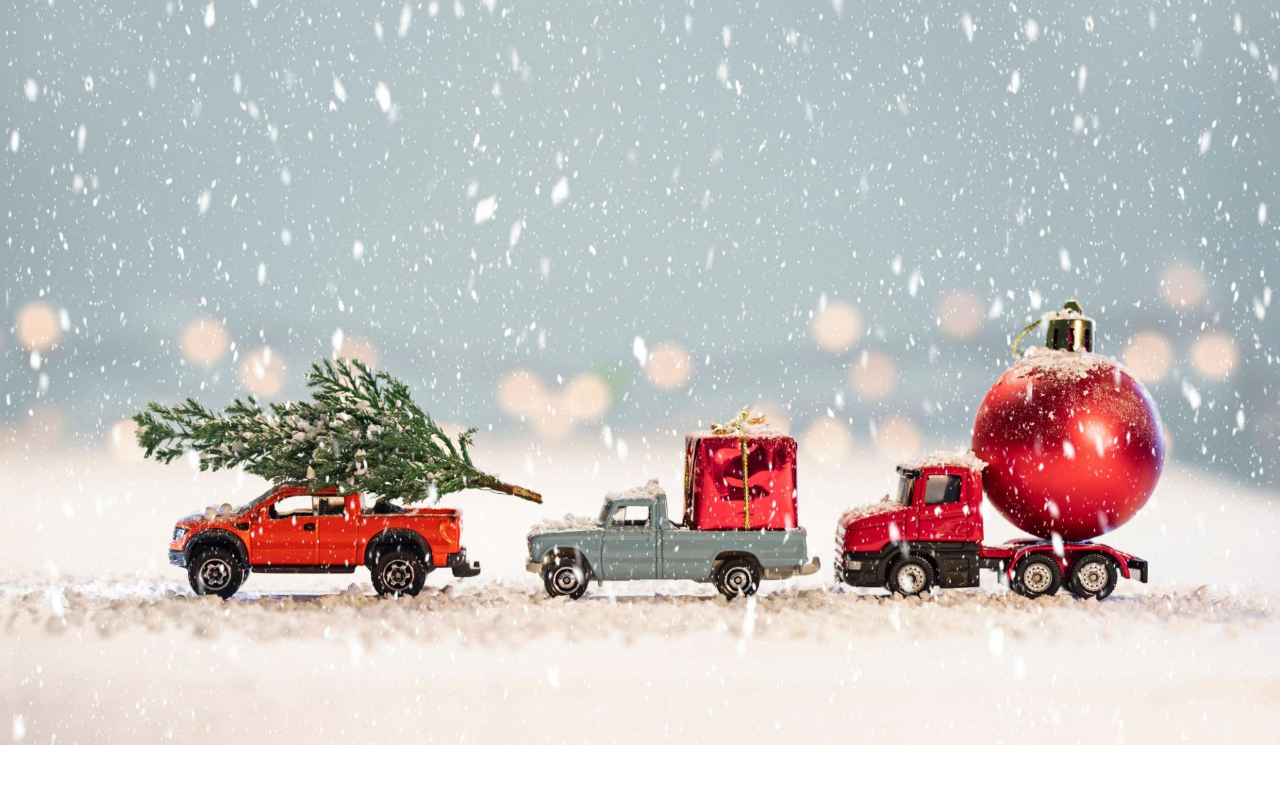
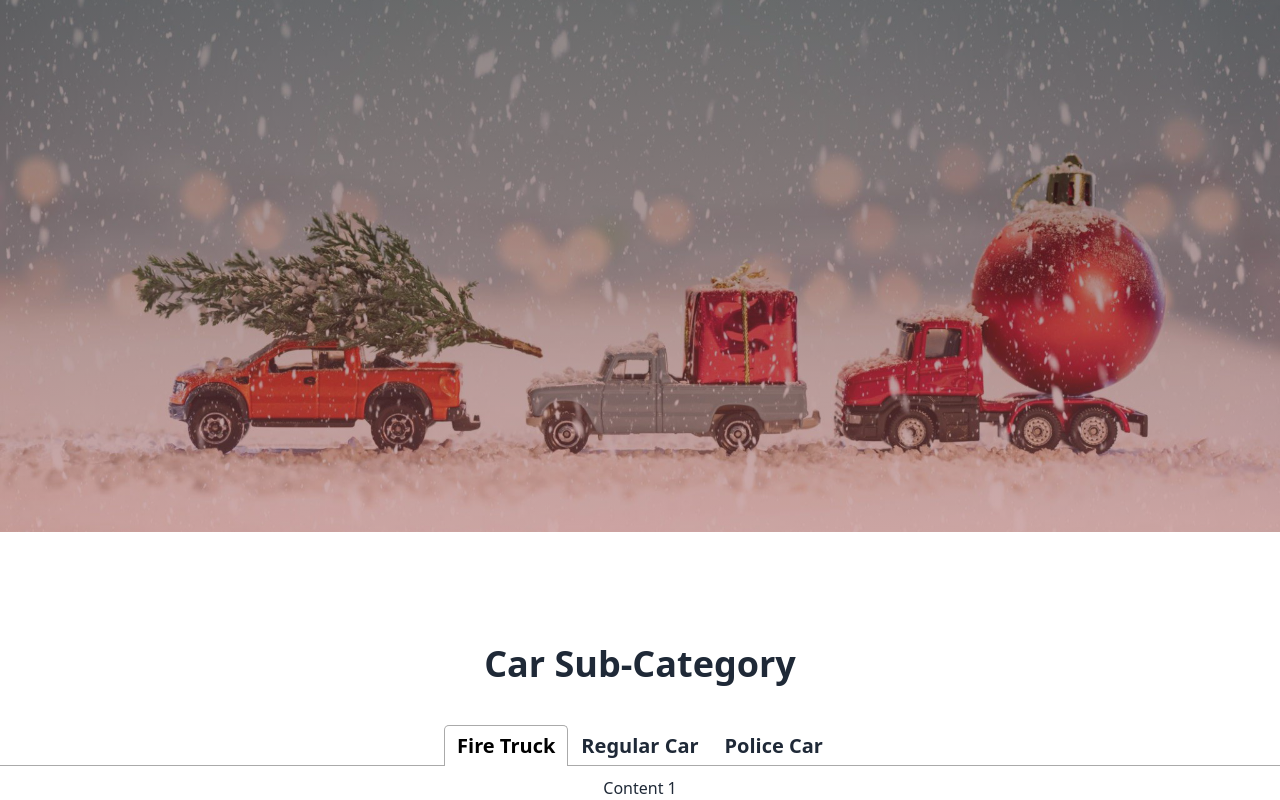
Before and after one commit to shakilcodes/toy-kingdom-client, a React (Vite) app: page / in a window 1280 px wide. Shown: the part 196-996 px from the top of the page. Before the commit the page ends 941 px from the top, so only its background shows below. Built offline with nearby package versions, Linux system fonts and the light colour scheme; no server answers.

Commit message:
banner added

```diff
--- a/src/Component/Home/Banner/Banner.css
+++ b/src/Component/Home/Banner/Banner.css
@@ -1,3 +1,20 @@
-.banner-container{
+.banner-container {
     background-image: url(./../../../../Toys/banner.jpg);
+    background-size: cover;
+    background-repeat: no-repeat;
+    height: 50vw;
+    width: auto;
+    position: relative;
 }
+
+.banner-container:after {
+    content: "";
+    position: absolute;
+    top: 0;
+    left: 0;
+    right: 0;
+    bottom: 0;
+    background: linear-gradient(to bottom, rgba(0, 0, 0, 0.5), rgba(160, 87, 87, 0.5));
+
+
+}
--- a/src/Component/Home/Banner/Banner.jsx
+++ b/src/Component/Home/Banner/Banner.jsx
@@ -6,7 +6,8 @@ const Banner = () => {
     return (
         <div>
             <div className='banner-container'>
-            <img src={banner} alt="" />
+            {/* <img src={banner} alt="" /> */}
+            <h1>This is banner section</h1>
             </div>
         </div>
     );
--- a/src/Component/Home/Home.jsx
+++ b/src/Component/Home/Home.jsx
@@ -1,10 +1,12 @@
 import React from 'react';
+import TabSection from '../Tab/TabSection';
 import Banner from './Banner/Banner';
 
 const Home = () => {
     return (
         <div>
             <Banner></Banner>
+            <TabSection></TabSection>
         </div>
     );
 };
--- /dev/null
+++ b/src/Component/Tab/TabSection.jsx
@@ -0,0 +1,34 @@
+import React from 'react';
+import { Tab, Tabs, TabList, TabPanel } from 'react-tabs';
+import 'react-tabs/style/react-tabs.css';
+
+
+const TabSection = () => {
+    return (
+        <div>
+            <h1 className='text-4xl font-bold text-center my-16'></h1>
+            <div className='text-center'>
+                <Tabs>
+                    <h1 className='text-4xl font-semibold mt-28 mb-10'>Car Sub-Category</h1>
+                    <TabList>
+                        <Tab><h1 className='text-xl font-semibold'>Fire Truck</h1></Tab>
+                        <Tab><h1 className='text-xl font-semibold'>Regular Car</h1></Tab>
+                        <Tab><h1 className='text-xl font-semibold'>Police Car</h1></Tab>
+                    </TabList>
+
+                    <TabPanel>
+                        <h2>Content 1</h2>
+                    </TabPanel>
+                    <TabPanel>
+                        <h2>Content 2</h2>
+                    </TabPanel>
+                    <TabPanel>
+                        <h2>Content 3</h2>
+                    </TabPanel>
+                </Tabs>
+            </div>
+        </div>
+    );
+};
+
+export default TabSection;
```
Also changed, not shown: Toys/banner.jpg.
